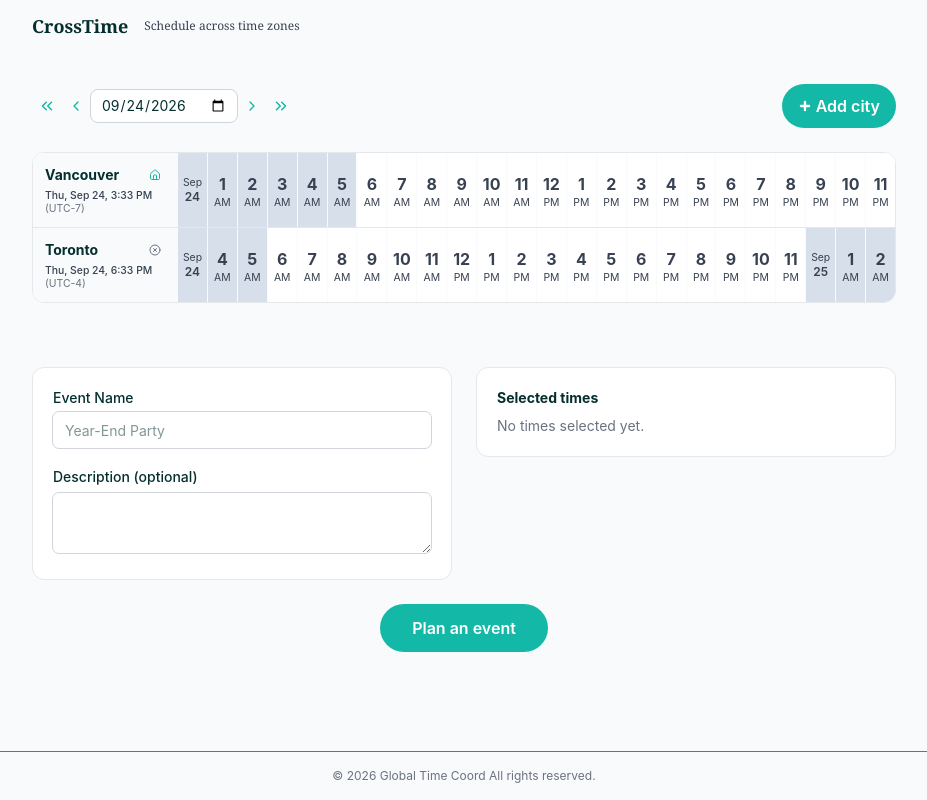
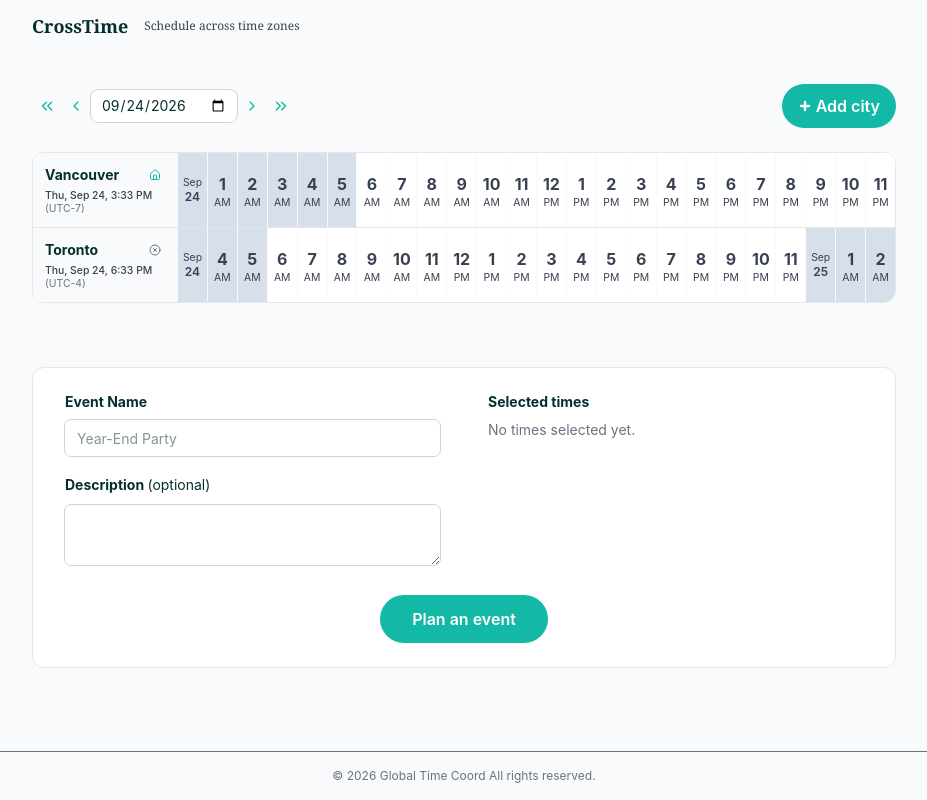
Before and after one commit to masuyama13/scheduling-polls, a React (Vite) app in the folder frontend/: page / in a window 1280 px wide. Shown: the whole page, without its empty margins (176-1103 px from the left). Built offline with nearby package versions, Linux system fonts and the light colour scheme.

Commit message:
Refine event planning form layout

```diff
--- a/frontend/src/components/EventCreateForm.tsx
+++ b/frontend/src/components/EventCreateForm.tsx
@@ -81,19 +81,19 @@ export default function EventCreateForm({ candidateInstants, timeZone, onCandida
         onSubmit={(event) => {
           void handleSubmit(event)
         }}
-        className="space-y-6"
+        className="space-y-6 rounded-xl border border-border-subtle bg-surface-panel p-5 sm:py-6 sm:px-8"
       >
-        <div className="flex flex-col gap-6 md:flex-row-reverse">
+        <div className="flex flex-col gap-12 md:flex-row-reverse">
           <SelectedTimes
             candidates={candidateInstants}
             timeZone={currentTimeZone}
             onRemove={(instant) => onCandidateRemove(instant)}
             className="h-fit md:min-w-0 md:flex-1"
           />
-          <div className="self-start space-y-4 rounded-xl border border-border-subtle bg-surface-panel p-5 md:min-w-0 md:flex-1">
+          <div className="w-full space-y-4 md:min-w-0 md:flex-1">
             <div>
               <div className="flex items-center gap-4">
-                <label htmlFor="event-name" className="block text-sm font-medium text-content-primary">
+                <label htmlFor="event-name" className="block text-sm font-bold text-content-primary">
                   Event Name
                 </label>
                 {errors.name && <p className="text-xs text-status-danger">{errors.name}</p>}
@@ -112,19 +112,19 @@ export default function EventCreateForm({ candidateInstants, timeZone, onCandida
                     submit: undefined,
                   }))
                 }}
-                className="mt-1 w-full px-3 py-1.5 rounded-md border-default outline-1 outline-border-default placeholder:text-sm focus:outline-2 focus:outline-brand-primary"
+                className="mt-2 w-full px-3 py-1.5 rounded-md border-default outline-1 outline-border-default placeholder:text-sm focus:outline-2 focus:outline-brand-primary"
               />
             </div>
             <div>
-              <label htmlFor="description" className="text-sm/6 font-medium text-content-primary">
-                Description (optional)
+              <label htmlFor="description" className="text-sm/6 font-bold text-content-primary">
+                Description <span className="font-normal">(optional)</span>
               </label>
               <textarea
                 id="description"
                 name="description"
                 value={description}
                 onChange={(e) => setDescription(e.target.value)}
-                className="w-full mt-1 rounded-md px-3 py-1.5 text-base outline-1 outline-border-default focus:outline-2 focus:outline-brand-primary sm:text-sm/6"
+                className="w-full mt-2 rounded-md px-3 py-1.5 text-base outline-1 outline-border-default focus:outline-2 focus:outline-brand-primary sm:text-sm/6"
               />
             </div>
           </div>
--- a/frontend/src/components/SelectedTimes.tsx
+++ b/frontend/src/components/SelectedTimes.tsx
@@ -10,10 +10,7 @@ type SelectedTimesProps = {
 
 export default function SelectedTimes({ candidates, timeZone, onRemove, className }: SelectedTimesProps) {
   return (
-    <section
-      className={`rounded-xl border border-border-subtle bg-surface-panel p-5 ${className ?? ''}`}
-      aria-label="Selected time candidates"
-    >
+    <section className={className ?? ''} aria-label="Selected time candidates">
       <div className="flex items-center justify-between gap-3">
         <h2 className="text-sm font-bold text-content-primary">Selected times</h2>
       </div>
@@ -22,7 +19,7 @@ export default function SelectedTimes({ candidates, timeZone, onRemove, classNam
           candidates.map((instant, index) => (
             <div
               key={instant.toISOString()}
-              className="flex items-center justify-start gap-2 border-b border-border-subtle py-2 last:border-b-0"
+              className="flex items-center justify-start gap-2 border-b border-border-subtle py-2"
             >
               <span className="w-44 shrink-0 whitespace-nowrap text-sm text-content-secondary">
                 {formatLocalTimePreview(instant, timeZone)}
```
